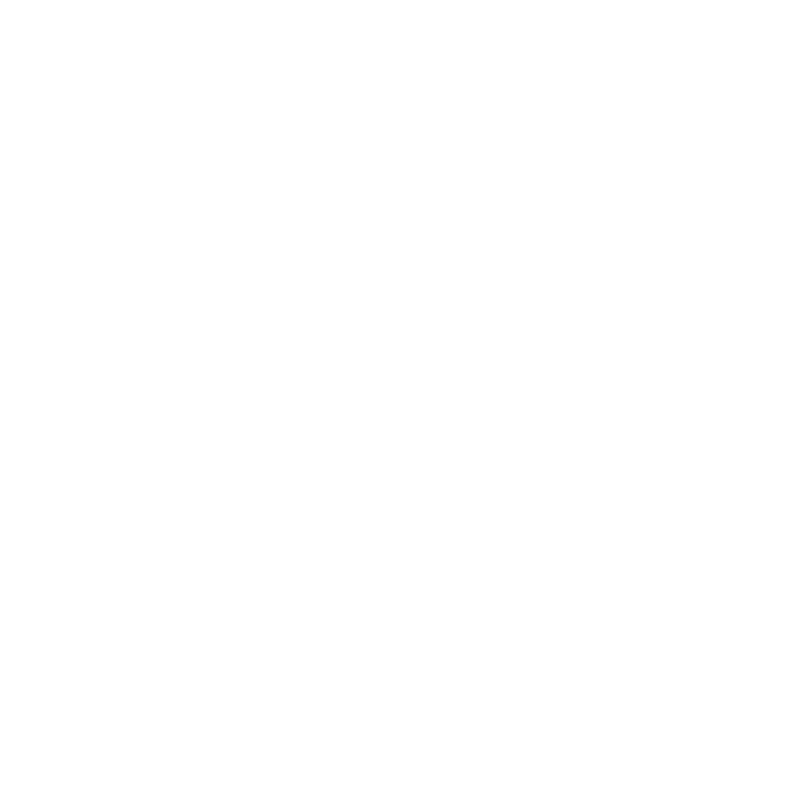
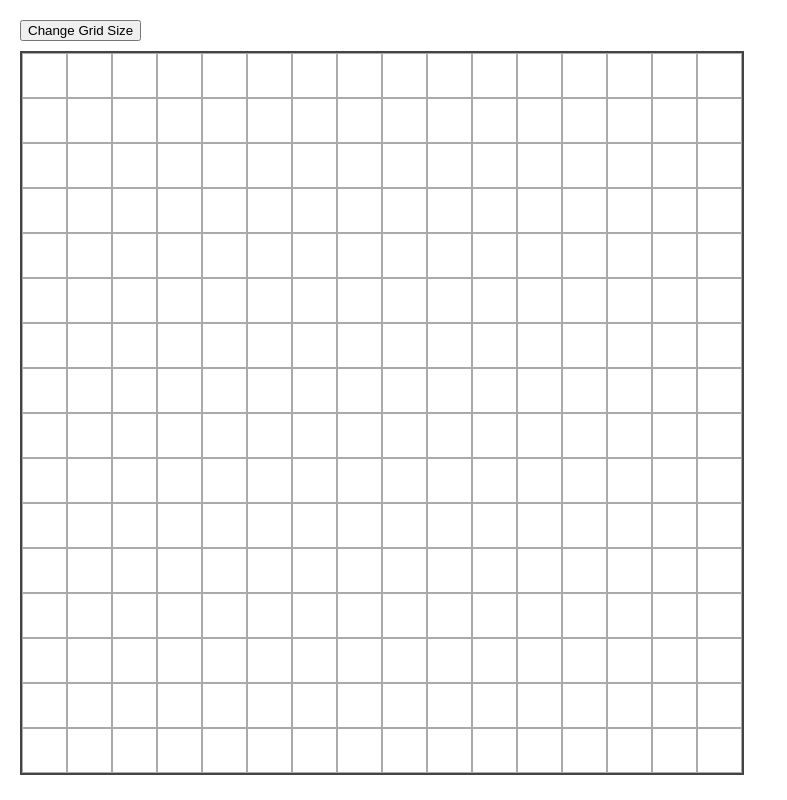
Before and after one commit to B-Beetroot/etch-a-sketch, a plain HTML site: page index.html in a window 1280 px wide. Shown: the whole page, without its empty margins (0-787 px from the left). Drawn offline with Linux system fonts and the light colour scheme.

Commit message:
Done Etch-a-Sketch assignment

```diff
--- /dev/null
+++ b/etch-a-sketch.js
@@ -0,0 +1,51 @@
+let gridSize = 16;
+
+const button = document.querySelector("#size")
+
+button.addEventListener("click", function() {
+    const cells = document.querySelectorAll(".newGrid");
+
+    cells.forEach(cell => {
+        cell.remove();
+        });
+
+    const input = prompt("Enter Grid Size X * X - Maximum 100");
+    const newSize = parseInt(input);
+
+        if (!isNaN(newSize) && newSize > 1 && newSize < 101) {
+            gridSize = newSize;
+            createGrid();
+        } else {
+            alert("Please enter number between 1-100.");
+            gridSize = 16;
+            createGrid();
+        }
+        }
+);
+
+function createGrid () {
+
+const grid = document.querySelector('#container');
+
+const newGridWidth = grid.clientWidth / gridSize;
+const newGridHeight = grid.clientHeight / gridSize;
+
+for (let i = 0; i < gridSize * gridSize; i++) {
+
+    const newGrid = document.createElement('div');
+    newGrid.classList.add('newGrid');
+    newGrid.style.width = `${newGridWidth}px`;
+    newGrid.style.height = `${newGridHeight}px`;
+    grid.appendChild(newGrid);
+
+    newGrid.addEventListener("mouseover", () => {
+    newGrid.style.backgroundColor = `rgb(${Math.floor(Math.random()*256)}, ${Math.floor(Math.random()*256)}, ${Math.floor(Math.random()*256)})`;
+});
+newGrid.addEventListener("mouseover", () => {
+  newGrid.style.opacity = Math.min((+newGrid.style.opacity || 0) + 0.2, 1);
+});
+}
+
+}
+
+createGrid();
--- a/index.html
+++ b/index.html
@@ -7,6 +7,9 @@
     <link rel="stylesheet" href="./style.css">
 </head>
 <body>
+    <button id="size">Change Grid Size</button>
+<div id="container"></div>
 
+<script src="./etch-a-sketch.js"></script>
 </body>
 </html>
--- a/style.css
+++ b/style.css
@@ -0,0 +1,25 @@
+body {
+    padding: 10px;
+    margin: 10px;
+}
+
+#container {
+    margin: 0;
+    padding: 0;
+    display: flex;
+    flex-wrap: wrap;
+    width: 720px;
+    height: 720px;
+    border: 2px solid #444;
+}
+
+.newGrid {
+    margin: 0;
+    padding: 0;
+    box-sizing: border-box;
+    border: 1px solid #aaa;
+}
+
+button {
+    margin: 0px 0px 10px 0px;
+}
```
